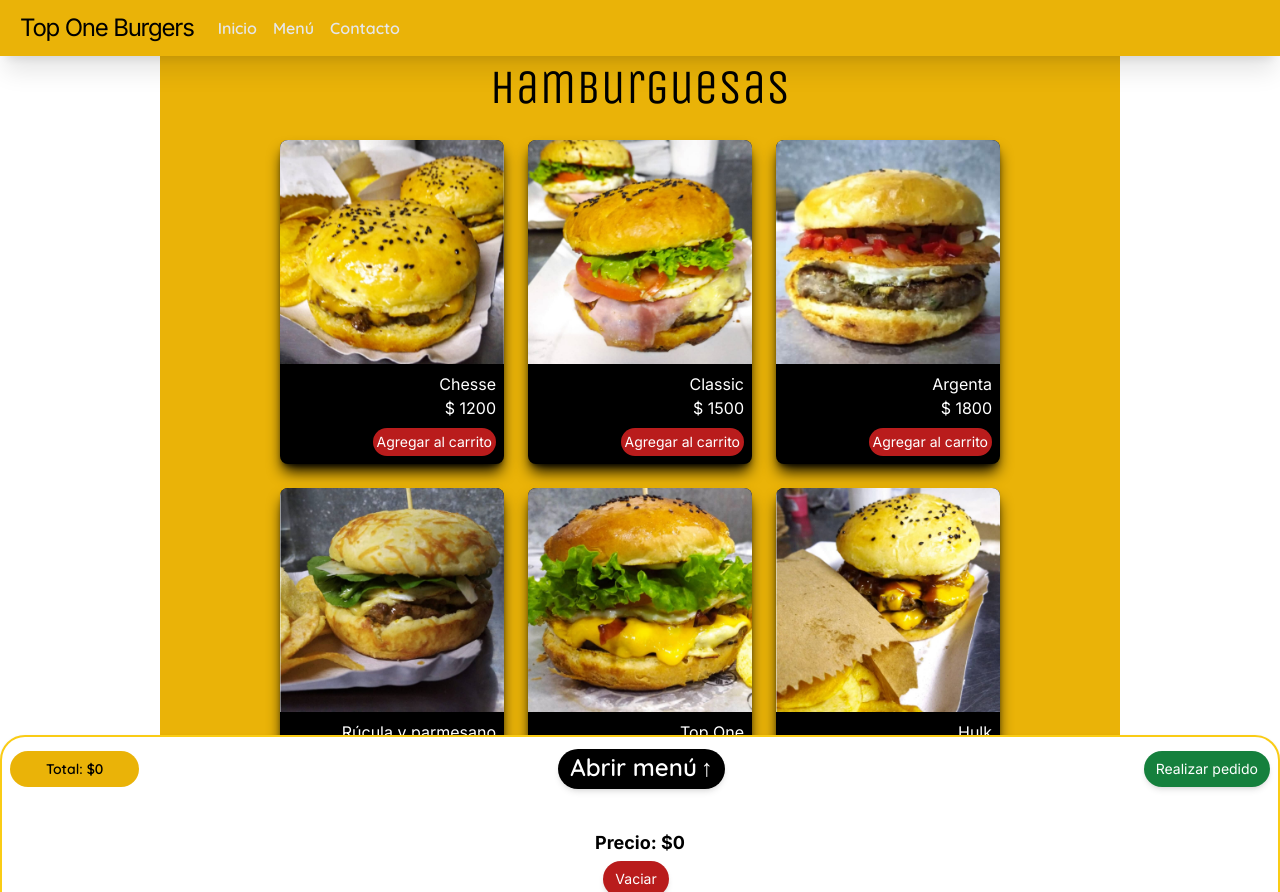
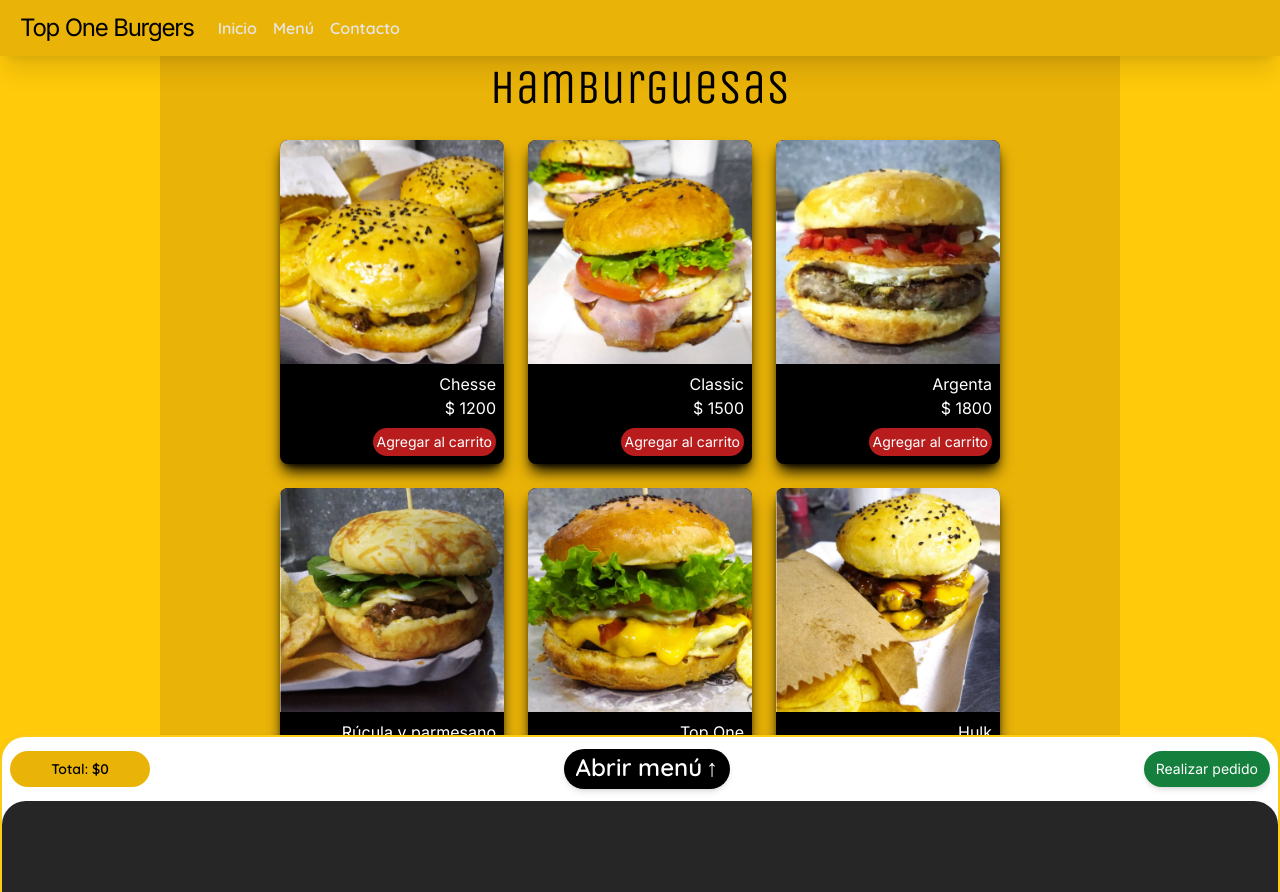
Before and after one commit to Nataniel44/TopOneBurgers, a Next.js app: page /shop in a window 1280 px wide. Built offline with nearby package versions, Linux system fonts and the light colour scheme.

Commit message:
second commit

```diff
--- a/src/app/components/Card.jsx
+++ b/src/app/components/Card.jsx
@@ -13,6 +13,7 @@ const Card = ({ img, name, price, agregarAlCarrito }) => {
         <div className="flex flex-col md:items-end items-center">
           <h3 className="text-end">{name}</h3>
           <span className="">$ {price}</span>
+
         </div>
         <button
           onClick={agregarAlCarrito}
--- a/src/app/components/FooterShop.jsx
+++ b/src/app/components/FooterShop.jsx
@@ -42,8 +42,8 @@ const FooterShop = ({
         animate={{ y: isOpen ? 1 : 390 }}
         transition={{ type: "tween", ease: "easeOut", duration: 0.1 }}
       >
-        <div className="text-center m-2 flex items-center justify-between gap-2 ">
-          <span className="text-sm text bg-yellow-500 rounded-full p-2 pr-9 pl-9 ">
+        <div className="text-center m-2 flex items-center justify-between  ">
+          <span className="text-sm text bg-yellow-500 rounded-full p-2 pr-5 pl-5 w-86">
             Total: ${price}
           </span>
 
@@ -70,8 +70,8 @@ const FooterShop = ({
           </button>
         </div>
 
-        <div className="flex flex-col items-center justify-end gap-1">
-          <div>
+        <div className="flex flex-col items-center justify-end gap-1 bg-neutral-800 height-footer rounded-3xl pb-3">
+          <div className=" ">
             <ul className="grid grid-cols-2 md:grid-cols-2 lg:grid-cols-2 md:justify-items-center w-6/6 gap-3 p-3">
               {hamburguesas.map((hamburguesa, index) => (
                 <div
@@ -96,9 +96,9 @@ const FooterShop = ({
               ))}
             </ul>
           </div>
-          <div className="font-bold text-lg">Precio: ${price}</div>
+          <div className="font-light text-lg text-white">Precio: ${price}</div>
 
-          <div className="flex gap-2">
+          <div className="flex ">
             <div>
               <button
                 onClick={deleteCarrito}
--- a/src/app/components/Main.jsx
+++ b/src/app/components/Main.jsx
@@ -6,13 +6,14 @@ import Link from "next/link";
 const Main = () => {
   return (
     <>
-      <header className="bg-yellow-500 h-full w-full md:w-9/12 m-auto shadow-lg flex items-center justify-center flex-col">
+      <header className="bg-yellow-500 vh-91 shadow-lg flex items-center justify-center flex-col w-full md:w-9/12  mx-auto">
         <article className="flex flex-col justify-center items-center gap-5">
           <figure className="flex justify-center">
             <img
-              src="./img-redux/33.png"
-              className="rounded-full w-48  md:w-4/12  lg:w-3/12  shadow-md"
-              alt="logo de top one burgers"
+              src="./img-redux/33.png
+            "
+              className="wd rounded-full"
+              alt=""
             />
           </figure>
 
--- a/src/app/components/Nav.jsx
+++ b/src/app/components/Nav.jsx
@@ -36,9 +36,12 @@ const Nav = ({ children }) => {
       >
         <div className=" flex items-center justify-between flex-wrap p-2   ">
           <div className="flex items-center flex-shrink-0 text-white mr-6 gap-3">
-            <span className="pl-1 text-2xl font-bold tracking-tighter sm:text-2xl xl:text-2xl/none text-black font-normal">
+            <Link
+              href={"/"}
+              className="pl-1 text-2xl font-bold tracking-tighter sm:text-2xl xl:text-2xl/none text-black font-normal"
+            >
               Top One Burgers
-            </span>
+            </Link>
           </div>
           <div className="block lg:hidden">
             <button
--- a/src/app/globals.css
+++ b/src/app/globals.css
@@ -69,8 +69,18 @@
 
   text-shadow: 0 -1px 4px #000000;
 }
+body {
+  background-color: #ffca0a;
+}
 .vh-91 {
   height: 90.5vh;
+}
+.w-86 {
+  width: 140px;
+}
+
+.height-footer {
+  height: 390px;
 }
 .t {
   color: #ffca0a;
@@ -84,7 +94,6 @@
 .menu {
   height: 455px;
   background: #ffffff;
-
   border-top-right-radius: 25px;
   border-top-left-radius: 25px;
   transition: transform 0.3s ease-in-out;
--- a/src/app/layout.js
+++ b/src/app/layout.js
@@ -30,7 +30,7 @@ export default function RootLayout({ children }) {
       <body className={inter.className}>
         <NavbarProvider>
           <Nav />
-          <main className="vh-91 md:h-screen">{children}</main>
+          <main className="">{children}</main>
         </NavbarProvider>
       </body>
     </html>
--- a/src/app/shop/page.jsx
+++ b/src/app/shop/page.jsx
@@ -10,6 +10,7 @@ const Page = () => {
   const [hamburguesasSeleccionadas, setHamburguesasSeleccionadas] = useState(
     []
   );
+  const [cantidadTotalHamburguesas, setCantidadTotalHamburguesas] = useState(0);
 
   const agregarAlCarrito = (precio, nombre) => {
     // Verificar si el artículo ya está en el carrito
@@ -35,6 +36,7 @@ const Page = () => {
 
     // Sumar el precio de la hamburguesa al precio total
     setTotalPrecioEnCarrito(totalPrecioEnCarrito + precio);
+    setCantidadTotalHamburguesas(cantidadTotalHamburguesas + 1);
   };
 
   const eliminarHamburguesa = (index) => {
```
Also changed, not shown: 2 other files (tests, documents, lock files or other folders).
